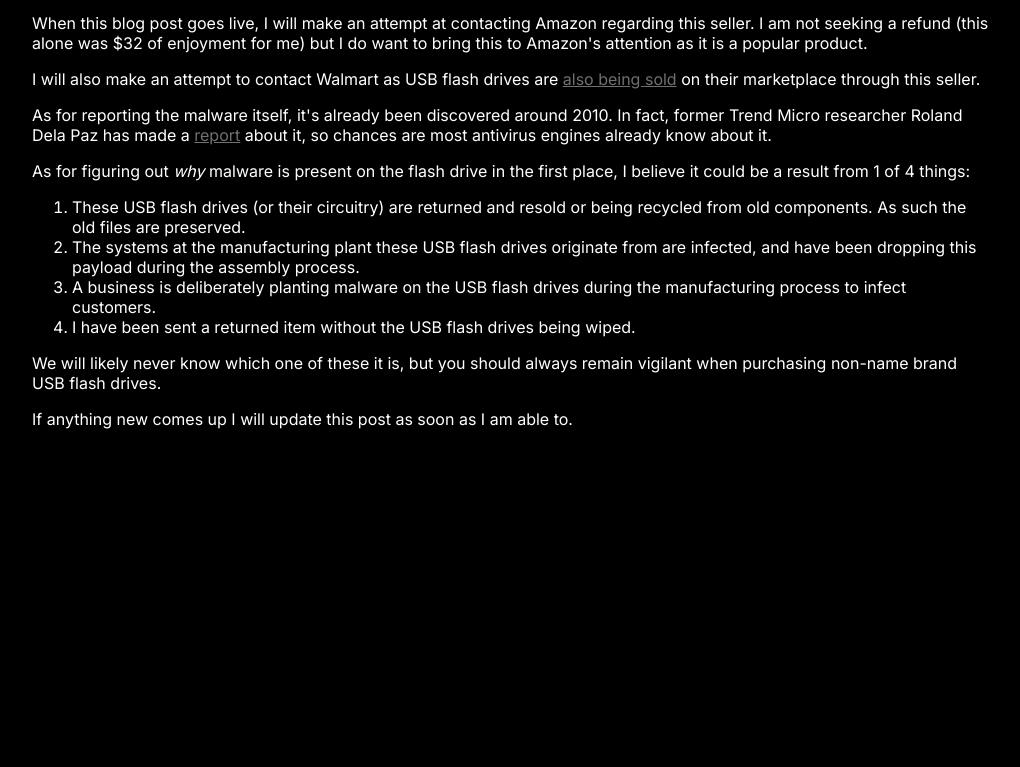
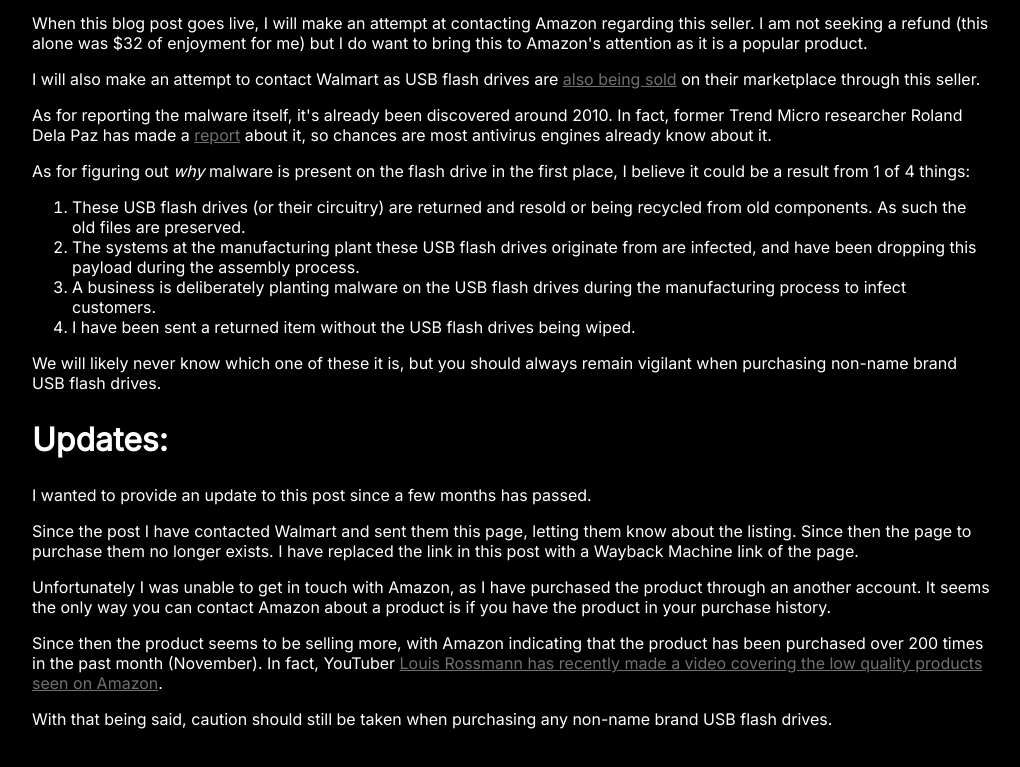
Before and after one commit to glob-bruh/globbruh-website, a plain HTML site: page blog/TheMysteryOfTheAmazonUSB/index.html in a window 1280 px wide. Shown: the part 6564-7331 px from the top of the page, without its empty margins (128-1148 px from the left). Before the commit the page ends 7073 px from the top, so only its background shows below. Drawn offline with Linux system fonts and the light colour scheme; a small style sheet from the web is missing; a web font is replaced by a local one.

Commit message:
Update for Amazon USB blog post.

```diff
--- a/blog/TheMysteryOfTheAmazonUSB/index.html
+++ b/blog/TheMysteryOfTheAmazonUSB/index.html
@@ -231,7 +231,7 @@
     <h2>What's next?</h2>
     <p>I have checked the other 9 USB flash drives for malware and the rest seemed to either have temporary Windows files or nothing at all. This is odd because out of all 10 flash drives, only 1 will actually cause harm, which makes this seem almost intentional.</p>
     <p>When this blog post goes live, I will make an attempt at contacting Amazon regarding this seller. I am not seeking a refund (this alone was $32 of enjoyment for me) but I do want to bring this to Amazon's attention as it is a popular product.</p>
-    <p>I will also make an attempt to contact Walmart as USB flash drives are <a href="https://www.walmart.ca/en/ip/usb-stick-flash-drive-4gb-5-pack-alihelan-usb-2-0-thumb-drive-swivel-memory-stick-bulk-jump-drive-pen-drive-zip-drive/PRD5C3C48NJ56LI">also being sold</a> on their marketplace through this seller.</p>
+    <p>I will also make an attempt to contact Walmart as USB flash drives are <a href="https://web.archive.org/web/20230924094922/https://www.walmart.ca/en/ip/usb-stick-flash-drive-4gb-5-pack-alihelan-usb-2-0-thumb-drive-swivel-memory-stick-bulk-jump-drive-pen-drive-zip-drive/PRD5C3C48NJ56LI">also being sold</a> on their marketplace through this seller.</p>
     <p>As for reporting the malware itself, it's already been discovered around 2010. In fact, former Trend Micro researcher Roland Dela Paz has made a <a href="https://www.trendmicro.com/vinfo/us/threat-encyclopedia/malware/pe_ramnit.h">report</a> about it, so chances are most antivirus engines already know about it.</p>
     <p>As for figuring out <i>why</i> malware is present on the flash drive in the first place, I believe it could be a result from 1 of 4 things:</p>
     <ol>
@@ -241,5 +241,10 @@
         <li>I have been sent a returned item without the USB flash drives being wiped.</li>
     </ol>
     <p>We will likely never know which one of these it is, but you should always remain vigilant when purchasing non-name brand USB flash drives.</p>
-    <p>If anything new comes up I will update this post as soon as I am able to.</p>
+    <h2>Updates:</h2>
+    <p>I wanted to provide an update to this post since a few months has passed.</p>
+    <p>Since the post I have contacted Walmart and sent them this page, letting them know about the listing. Since then the page to purchase them no longer exists. I have replaced the link in this post with a Wayback Machine link of the page.</p>
+    <p>Unfortunately I was unable to get in touch with Amazon, as I have purchased the product through an another account. It seems the only way you can contact Amazon about a product is if you have the product in your purchase history.</p>
+    <p>Since then the product seems to be selling more, with Amazon indicating that the product has been purchased over 200 times in the past month (November). In fact, YouTuber <a href="https://www.youtube.com/watch?v=y83BS_mK9GE">Louis Rossmann has recently made a video covering the low quality products seen on Amazon</a>.</p>
+    <p>With that being said, caution should still be taken when purchasing any non-name brand USB flash drives.</p>
 </body>
```
